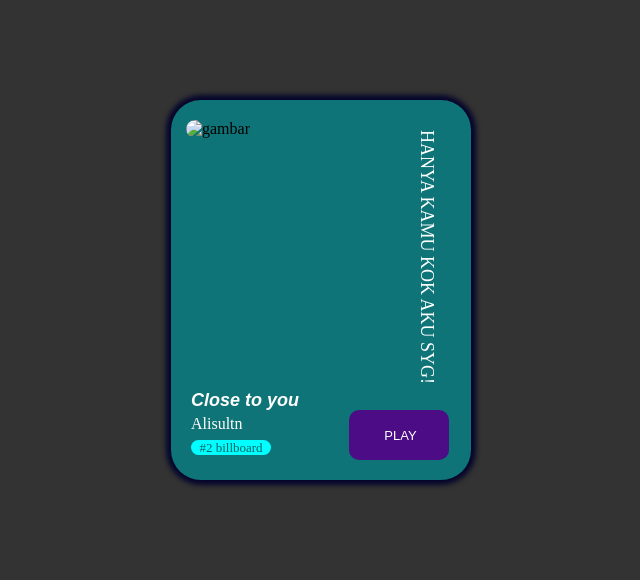
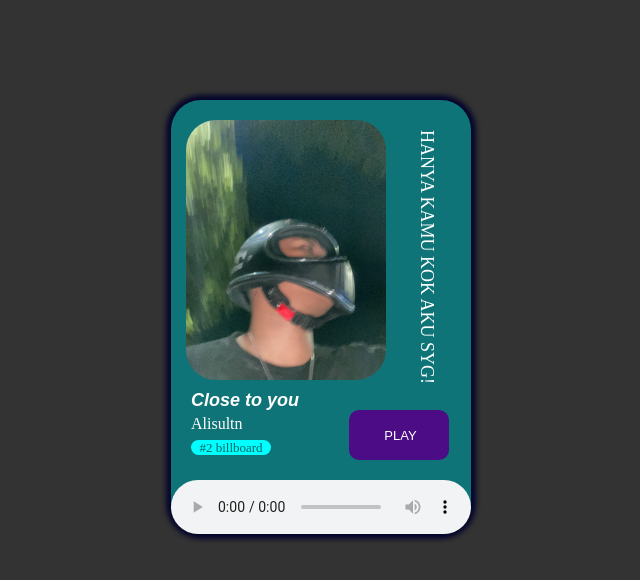
Before and after one commit to AliSultonsPalilati/Music, a plain HTML site: page index.html in a window 1280 px wide. Shown: the whole page, without its empty margins (362-1002 px from the left). Drawn offline with Linux system fonts and the light colour scheme.

Commit message:
commit pertama

```diff
--- a/LinkTugas4_no1.css
+++ b/LinkTugas4_no1.css
@@ -75,6 +75,7 @@ p {
     position: relative;
     top: 8px;
 }
+
 body{
     background-color: rgb(51, 51, 51);
 }
--- a/index.html
+++ b/index.html
@@ -10,7 +10,7 @@
 <body>
     <div class="container">
         <div class="foto">
-            <img src="../Pertemuan3/Ab.jpg" alt="gambar" width="200px" height="260px">
+            <img src="Ab.jpg" alt="gambar" width="200px" height="260px">
         </div>
         <div class="kata">
             Close to you
@@ -28,6 +28,8 @@
             <p>PLAY</p>
 
         </div>
+        <audio  controls src="mrs.officer.mp3"  class="music"></audio>
+
     </div>
 </body>
 </html>
```
Also changed, not shown: Ab.jpg (added), 1 other file.
